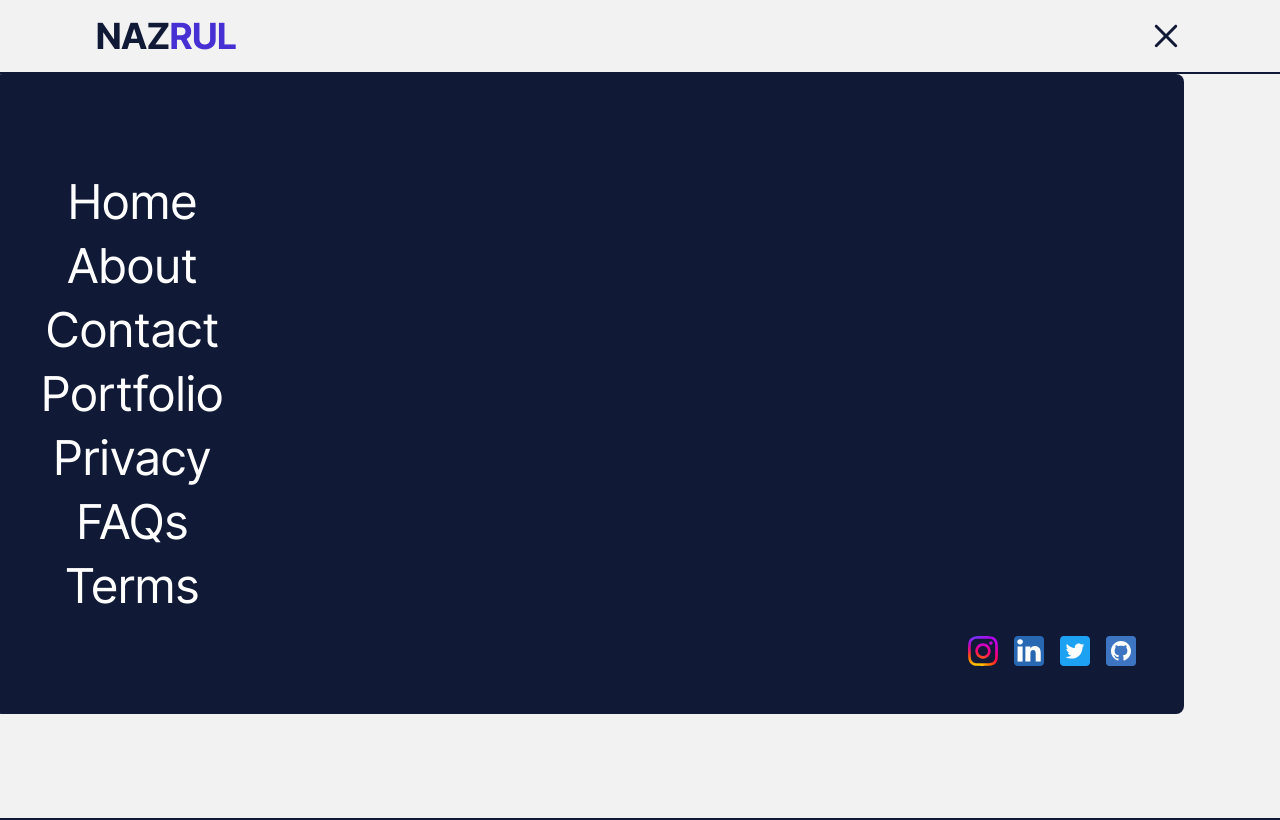
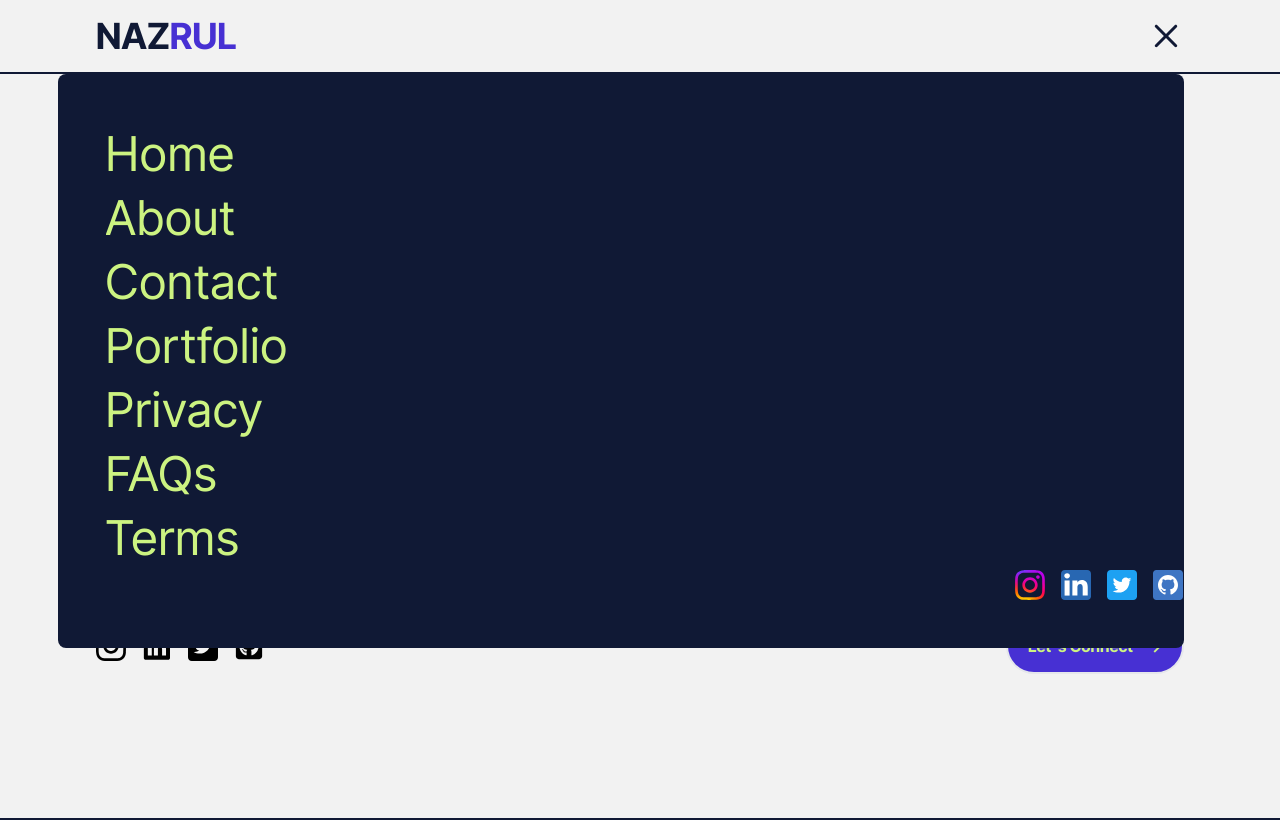
Before and after one commit to nazrulislambhat/nazrulOLDCodebase, a Next.js app: page / in a window 1280 px wide. Both pictures are taken after a click on the button 1166 px from the left and 36 px from the top of the page. Built offline with nearby package versions, Linux system fonts and the light colour scheme.

Commit message:
About Component

```diff
--- a/components/hero.tsx
+++ b/components/hero.tsx
@@ -28,7 +28,7 @@ export default function Hero() {
         </h1>
 
         <p
-          className={`${inter.className} absolute right-0 bottom-6 text-terinary xl:max-w-[50%]  text-sm md:text-sm xl:text-lg selection:bg-terinary selection:text-background `}
+          className={`${inter.className} absolute right-0 bottom-6 text-terinary xl:max-w-[50%]  text-sm md:text-sm xl:text-base selection:bg-terinary selection:text-background `}
         >
           I have a passion for developing comprehensive and scalable full-stack
           products that deliver outstanding user experiences.
@@ -83,7 +83,7 @@ export default function Hero() {
           </li>
         </ul>
         <button
-          className={`${inter.className} flex items-center gap-2 after:content-['-->'] bg-primary px-5 py-3.5 rounded-full font-bold text-background text-base border-2  hover:bg-terinary  hover:text-background `}
+          className={`${inter.className} flex items-center gap-2 after:content-['-->'] bg-primary px-5 py-3.5 rounded-full font-bold text-secondary text-base border-2  hover:bg-terinary  hover:text-background `}
         >
           <Link href="/connect">Let`s Connect</Link>
         </button>
--- a/components/nav.tsx
+++ b/components/nav.tsx
@@ -27,32 +27,32 @@ export default function Navigation() {
       </button>
       {menuOpen && (
         <div
-          className={`${inter.className} flex justify-center xl:justify-start bg-terinary absolute right-0 top-14 w-[93vw] h-[80vh] bg-lighterGrey rounded-lg  overflow-y-hidden overflow-x-hidden z-10`}
+          className={`${inter.className} flex justify-center items-center xl:items-start xl:justify-start flex-col bg-terinary absolute right-0 top-14 w-[88vw] h-fit bg-lighterGrey rounded-lg  overflow-y-hidden overflow-x-hidden z-10`}
         >
-          <ul className="relative overflow-hidden xl:left-12 justify-center  flex flex-col text-2xl md:text-3xl lg:text-4xl xl:text-5xl z-10 text-white px-auto py-12">
-            <li className="hover:text-secondary hover:underline tracking-wide  w-[100%] flex justify-center items-center  cursor-pointer py-2 active:text-red">
+          <ul className="relative overflow-hidden xl:left-12 flex flex-col text-2xl md:text-3xl lg:text-4xl xl:text-5xl z-10 text-secondary py-12">
+            <li className="hover:text-background hover:underline tracking-wide justify-center xl:justify-start w-[100%] flex items-center  cursor-pointer py-2 active:text-red">
               <Link href="/">Home</Link>
             </li>
-            <li className="hover:text-secondary hover:underline tracking-wide  w-[100%] flex justify-center items-center  cursor-pointer py-2 active:text-red">
+            <li className="hover:text-background hover:underline tracking-wide justify-center xl:justify-start w-[100%] flex items-center  cursor-pointer py-2 active:text-red">
               <Link href="/about">About</Link>
             </li>
-            <li className="hover:text-secondary hover:underline tracking-wide  w-[100%] flex justify-center items-center  cursor-pointer py-2 active:text-red">
+            <li className="hover:text-background hover:underline tracking-wide justify-center xl:justify-start w-[100%] flex items-center  cursor-pointer py-2 active:text-red">
               <Link href="/contact">Contact</Link>
             </li>
-            <li className="hover:text-secondary hover:underline tracking-wide  w-[100%] flex justify-center items-center  cursor-pointer py-2 active:text-red">
+            <li className="hover:text-background hover:underline tracking-wide justify-center xl:justify-start w-[100%] flex items-center  cursor-pointer py-2 active:text-red">
               <Link href="/portfolio">Portfolio</Link>
             </li>
-            <li className="hover:text-secondary  hover:underline tracking-wide  w-[100%] flex justify-center items-center  cursor-pointer py-2 active:text-red">
+            <li className="hover:text-background  hover:underline tracking-wide justify-center xl:justify-start  w-[100%] flex items-center  cursor-pointer py-2 active:text-red">
               <Link href="/privacy">Privacy</Link>
             </li>
-            <li className="hover:text-secondary hover:underline tracking-wide  w-[100%] flex justify-center items-center  cursor-pointer py-2 active:text-red">
+            <li className="hover:text-background hover:underline tracking-wide justify-center xl:justify-start w-[100%] flex items-center  cursor-pointer py-2 active:text-red">
               <Link href="/faqs">FAQs</Link>
             </li>
-            <li className="hover:text-secondary hover:underline tracking-wide  w-[100%] flex justify-center items-center  cursor-pointer py-2 active:text-red">
+            <li className="hover:text-background hover:underline tracking-wide justify-center xl:justify-start w-[100%] flex items-center  cursor-pointer py-2 active:text-red">
               <Link href="/terms">Terms</Link>
             </li>
           </ul>
-          <div className="social-links-cta absolute flex items-center  mt-4 justify-between xl:right-12 bottom-12 ">
+          <div className="social-links-cta relative flex items-center justify-between bottom-6 right-0 xl:right-12 xl:left-[85%] xl:bottom-12 ">
             <ul className="flex gap-4">
               <li>
                 <Link href="https://instagram.com/nazrulislambhat">
```
